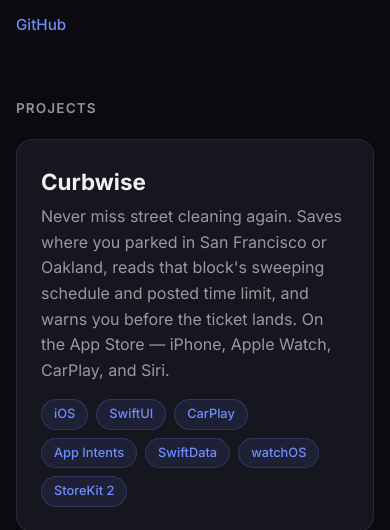
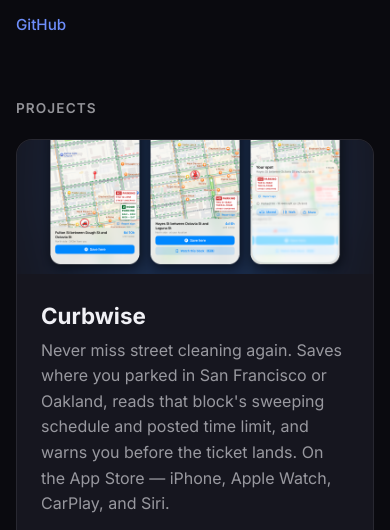
Before and after one commit to juanca/juanca.github.io, a plain HTML site: page index.html in a window 390 px wide. Shown: the part 148-678 px from the top of the page. Drawn offline with Linux system fonts and the light colour scheme.

Commit message:
Give the curbwise card a hero image
It was the only project card on the homepage without art, so it read as
the lesser of the two next to Conjure's screenshot.

The banner is three light-mode captures on the card's own surface colour,
with an accent glow behind them so it blends into the card rather than
sitting on it as a black bar. The phones bleed off the *top* of the
frame, not the bottom: the useful half of a curbwise screen is its lower
half — block name, countdown, posted sign, "Save here", the PLUS-tagged
Watch this block — so cropping from the top keeps the banner short while
leaving in the part that explains what the app does. A first cut that ran
them off the bottom showed three near-identical maps and nothing else.

Authored 8:3 and given a .wide modifier rather than reusing the 16/9
.project-hero, which at this card width is a 400px-plus slab.

```diff
--- a/index.html
+++ b/index.html
@@ -107,6 +107,8 @@
             display: block;
         }
 
+        .project-hero.wide { aspect-ratio: 8/3; }
+
         .project-info {
             padding: 24px;
         }
@@ -165,6 +167,7 @@
         <p class="section-title">Projects</p>
 
         <a href="curbwise/" class="project-card" style="margin-bottom: 24px;">
+            <img src="curbwise/card.png" alt="Three curbwise screens side by side: coloured curbs with a posted street-sweeping sign, a block with Save here and a PLUS-tagged Watch this block, and the saved-spot sheet with the walk-back actions." class="project-hero wide">
             <div class="project-info">
                 <h2>Curbwise</h2>
                 <p class="project-tagline">Never miss street cleaning again. Saves where you parked in San Francisco or Oakland, reads that block's sweeping schedule and posted time limit, and warns you before the ticket lands. On the App Store — iPhone, Apple Watch, CarPlay, and Siri.</p>
```
Also changed, not shown: curbwise/card.png (added).
